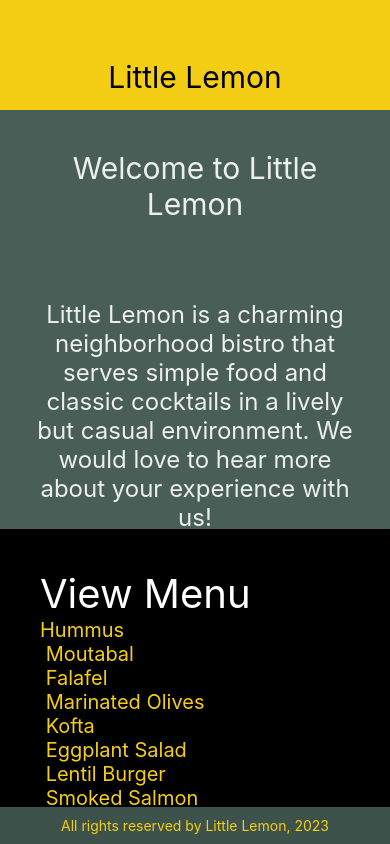
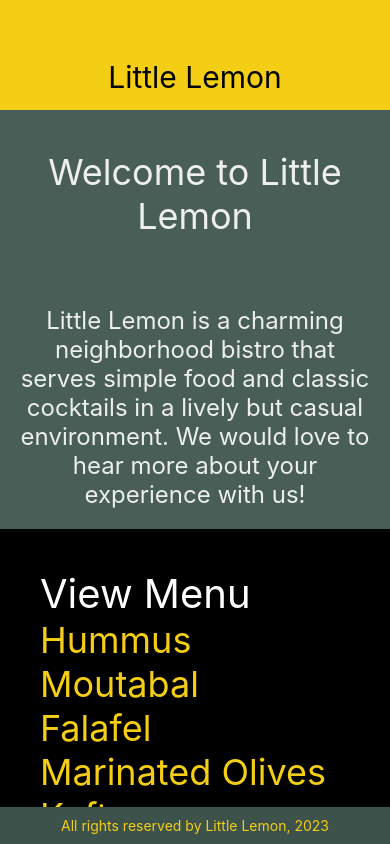
Before and after one commit to cloud-spotter/ReactNative_LittleLemonRestaurant, a React Native app: screen / in a window 390 px wide. Built offline with nearby package versions, Linux system fonts and the light colour scheme.

Commit message:
StyleSheet applied to WelcomeScreen, MenuItems, LittleLemonHeader and LittleLemonFooter

```diff
--- a/App.js
+++ b/App.js
@@ -1,5 +1,5 @@
 import * as React from 'react';
-import { View } from 'react-native';
+import { View, StyleSheet } from 'react-native';
 
 // Import local component
 import LittleLemonHeader from './components/LittleLemonHeader';
@@ -10,16 +10,19 @@ import MenuItems from './components/MenuItems';
 export default function App() {
   return (
     <>
-      <View style={{flex: 1, backgroundColor: '#495E57',}}>
+      <View style={styles.container}>
         <LittleLemonHeader />
         <WelcomeScreen />
         <MenuItems />
+      </View>
+      <View>
         <LittleLemonFooter />
       </View>
     </>
   );
 }
 
+// export default function App() {
 // return (
 //   <>
 //     <View style={{flex: 1, backgroundColor: '#495E57',}}>
@@ -34,3 +37,10 @@ export default function App() {
 //   </>
 // );
 // }
+
+const styles = StyleSheet.create({
+  container: {
+    flex: 1,
+    backgroundColor: '#495E57'
+  },
+});
--- a/components/LittleLemonFooter.js
+++ b/components/LittleLemonFooter.js
@@ -1,12 +1,28 @@
 import * as React from 'react';
-import { View, Text } from 'react-native';
+import { View, Text, StyleSheet } from 'react-native';
 
 export default function LittleLemonFooter() {
     return (
-        <View style={{ position: 'absolute', bottom: 0, left: 0, right: 0, backgroundColor: '#3d524b', padding: 10, }}>
-            <Text style={{ fontSize: 14, color: '#F4CE14', textAlign: 'center', }}>
+        <View style={footerStyles.container}>
+            <Text style={footerStyles.footerText}>
                 All rights reserved by Little Lemon, 2023
             </Text>
         </View>
     );
 }
+
+const footerStyles = StyleSheet.create({
+    container: {
+        position: 'absolute',
+        bottom: 0,
+        left: 0,
+        right: 0,
+        backgroundColor: '#3d524b',
+        padding: 10,
+    },
+    footerText: {
+        fontSize: 14,
+        color: '#F4CE14',
+        textAlign: 'center',
+    },
+});
--- a/components/LittleLemonHeader.js
+++ b/components/LittleLemonHeader.js
@@ -1,12 +1,27 @@
 import * as React from 'react';
-import { View, Text } from 'react-native'
+import { View, Text, StyleSheet } from 'react-native'
 
 export default function LittleLemonHeader() {
     return (
-    <View style={{ height: 110, backgroundColor: '#F4CE14', justifyContent: 'flex-end' }}>
-        <Text style={{ paddingTop: 20, paddingBottom: 15, fontSize: 30, color: 'black', textAlign: 'center' }}>
+    <View style={headerStyles.container}>
+        <Text style={headerStyles.headerText}>
             Little Lemon
         </Text>
     </View>
     );
 }
+
+const headerStyles = StyleSheet.create({
+    container: {
+        height: 110,
+        backgroundColor: '#F4CE14',
+        justifyContent: 'flex-end',
+    },
+    headerText: {
+        paddingTop: 20,
+        paddingBottom: 15,
+        fontSize: 30,
+        color: 'black',
+        textAlign: 'center'
+    }
+});
--- a/components/MenuItems.js
+++ b/components/MenuItems.js
@@ -1,28 +1,41 @@
-import * as React from 'react';
-import { View, Text, ScrollView } from 'react-native';
+import React from 'react';
+import { View, Text, ScrollView, StyleSheet } from 'react-native';
 
 const menuItemsToDisplay = [
-    'Hummus \n Moutabal \n Falafel \n Marinated Olives \n Kofta \n Eggplant Salad \n Lentil Burger \n Smoked Salmon \n Kofta Burger \n Turkish Kebab \n Fries \n Buttered Rice \n Bread Sticks \n Pita Pocket \n Lentil Soup \n Greek Salad \n Rice Pilaf \n Baklava \n Tartufo \n Tiramisu \n Panna Cotta',
-]
+    'Hummus \nMoutabal \nFalafel \nMarinated Olives \nKofta \nEggplant Salad \nLentil Burger \nSmoked Salmon  \nKofta Burger \nTurkish Kebab \nFries \nButtered Rice \nBread Sticks \nPita Pocket \nLentil Soup \nGreek Salad \nRice Pilaf \nBaklava \nTartufo \nTiramisu \nPanna Cotta',
+];
 
 const MenuItems = () => {
     return (
-        <View style={{ flex: 0.75 }}>
-            <ScrollView style={{
-                paddingHorizontal: 40,
-                paddingVertical: 40,
-                backgroundColor: 'black',
-            }}>
-                <Text style={{ color: 'white', fontSize: 40, flexWrap: 'wrap' }}>
-                    View Menu
-                </Text>
-                <Text style={{ color: '#F4CE14', fontSize: 20 }}>
-                    {menuItemsToDisplay[0]}
-                    {/* Why index 0 above? */}
-                </Text>
+        <View style={menuStyles.container}>
+            <ScrollView
+                indicatorStyle={'white'}
+                style={menuStyles.innerContainer}>
+                <Text style={menuStyles.headerText}>View Menu</Text>
+                <Text style={menuStyles.itemText}>{menuItemsToDisplay[0]}</Text>
             </ScrollView>
         </View>
     )
 }
 
+const menuStyles = StyleSheet.create({
+    container: {
+        flex: 0.75,
+    },
+    innerContainer: {
+        paddingHorizontal: 40,
+        paddingVertical: 40,
+        backgroundColor: 'black',
+    },
+    headerText: {
+        color: 'white',
+        fontSize: 40,
+        flexWrap: 'wrap',
+    },
+    itemText: {
+        color: '#F4CE14',
+        fontSize: 36,
+    },
+});
+
 export default MenuItems;
--- a/components/WelcomeScreen.js
+++ b/components/WelcomeScreen.js
@@ -1,13 +1,46 @@
 import * as React from 'react';
-import { View, Text } from 'react-native';
+import { View, Text, ScrollView } from 'react-native';
 
+// Reinstate after Ex below!
+// export default function WelcomeScreen() {
+//     return (
+//     <View style={{ flex: 1 }}>
+//         <Text
+//             style={{
+//             padding: 40,
+//             fontSize: 30,
+//             color: '#EDEFEE',
+//             textAlign: 'center',
+//             }}>
+//             Welcome to Little Lemon
+//         </Text>
+//         <Text
+//             style={{
+//             fontSize: 24,
+//             padding: 30,
+//             marginVertical: 8,
+//             color: '#EDEFEE',
+//             textAlign: 'center',
+//             }}>
+//             Little Lemon is a charming neighborhood bistro that serves simple food
+//             and classic cocktails in a lively but casual environment. We would love
+//             to hear more about your experience with us!
+//         </Text>
+//     </View>
+//     );
+// }
+
+// Starter code version from Wk1 Ex: Build a scrollable component
 export default function WelcomeScreen() {
     return (
-    <View style={{ flex: 1 }}>
+        <ScrollView
+            // persistentScrollbar={true} DEBUGGING
+            indicatorStyle={"white"}
+            style={{ flex: 1 }}>
             <Text
                 style={{
                     padding: 40,
-            fontSize: 30,
+                    fontSize: 36,
                     color: '#EDEFEE',
                     textAlign: 'center',
                 }}>
@@ -16,7 +49,7 @@ export default function WelcomeScreen() {
             <Text
                 style={{
                     fontSize: 24,
-            padding: 30,
+                    padding: 20,
                     marginVertical: 8,
                     color: '#EDEFEE',
                     textAlign: 'center',
@@ -25,6 +58,6 @@ export default function WelcomeScreen() {
                 and classic cocktails in a lively but casual environment. We would love
                 to hear more about your experience with us!
             </Text>
-    </View>
+        </ScrollView>
     );
   }
```
Lines whose indentation alone changed are shown as unchanged.
